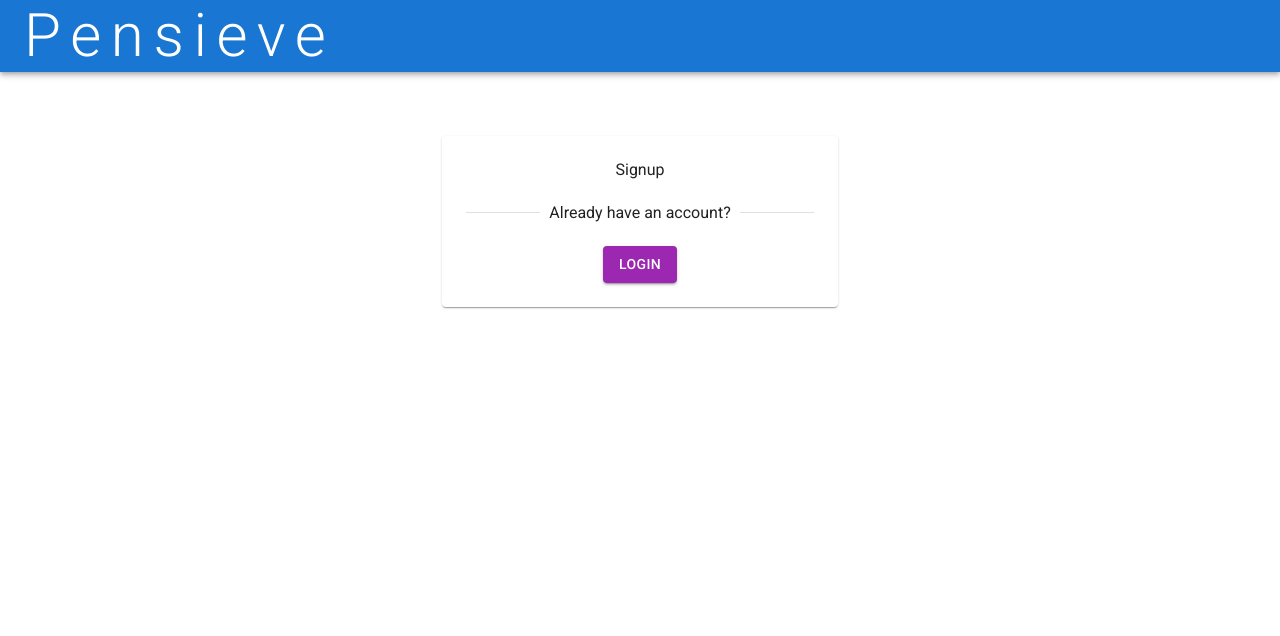
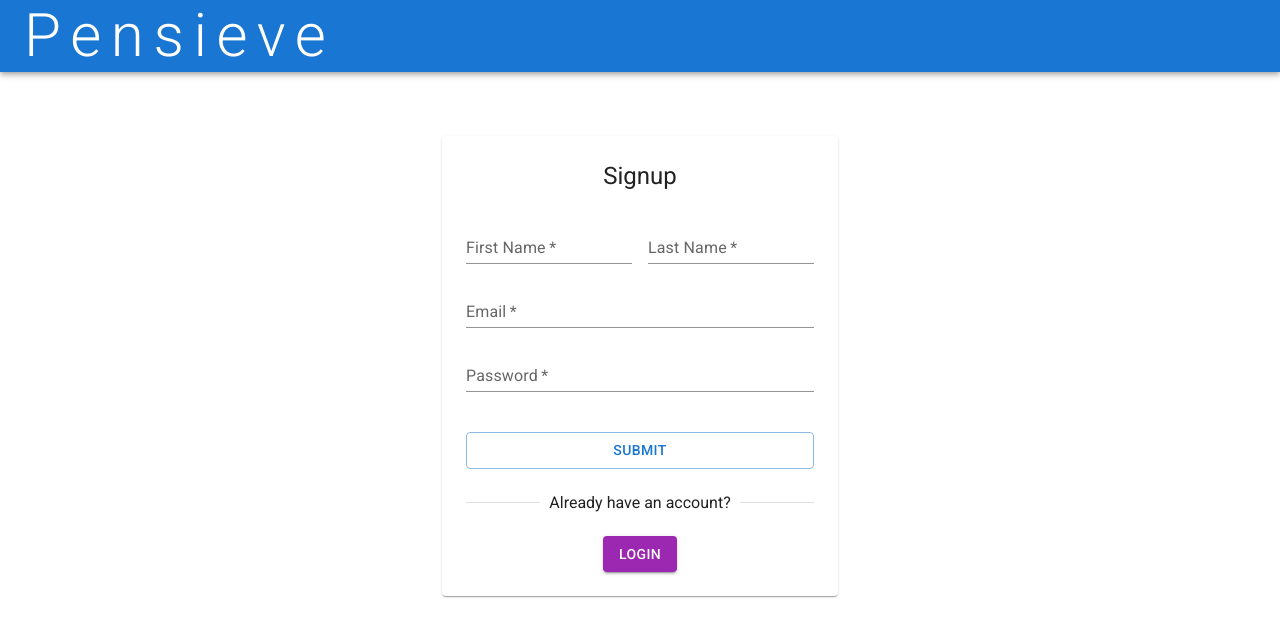
Before and after one commit to marloBarksdale/Pensieve-Client, a React (Create React App) app: page / in a window 1280 px wide. Both pictures are taken after typing "name@example.com", "Sample123" into the empty fields and a click on the button "CREATE NEW ACCOUNT". Shown: the top 636 px of the page. Built offline with nearby package versions, Linux system fonts and the light colour scheme.

Commit message:
added signupMutation hook to apiSlice

```diff
--- a/src/api/index.js
+++ b/src/api/index.js
@@ -34,6 +34,13 @@ export const apiSlice = createApi({
         method: 'POST',
       }),
     }),
+    signup: builder.mutation({
+      query: (signupData) => ({
+        url: '/user/signup',
+        method: 'POST',
+        body: signupData,
+      }),
+    }),
   }),
 });
 
@@ -42,4 +49,5 @@ export const {
   useLoginMutation,
   useLogoutMutation,
   useGetPostQuery,
+  useSignupMutation,
 } = apiSlice;
--- a/src/components/Auth/Signup.js
+++ b/src/components/Auth/Signup.js
@@ -1,7 +1,126 @@
-import React from 'react';
+import {
+  Button,
+  CircularProgress,
+  Grid,
+  TextField,
+  Typography,
+} from '@mui/material';
+import React, { useRef } from 'react';
+import { useDispatch } from 'react-redux';
+import { useNavigate } from 'react-router-dom';
+import { useLoginMutation, useSignupMutation } from '../../api';
+import { setUser } from '../../features/users/userSlice';
 
 const Signup = () => {
-  return <div>Signup</div>;
+  const firstNameRef = useRef();
+  const lastNameRef = useRef();
+  const passwordRef = useRef();
+  const emailRef = useRef();
+
+  const dispatch = useDispatch();
+  const navigate = useNavigate();
+  const [signup, { isLoading }] = useSignupMutation();
+
+  const handleSubmit = async (e) => {
+    e.preventDefault();
+    const email = emailRef.current.value;
+    const password = passwordRef.current.value;
+    const first_name = firstNameRef.current.value;
+    const last_name = lastNameRef.current.value;
+
+    try {
+      const payload = await signup({
+        email,
+        password,
+        first_name,
+        last_name,
+      }).unwrap();
+
+      if (payload.user) {
+        navigate('/');
+      }
+    } catch (error) {
+      console.log(error);
+    }
+  };
+
+  return (
+    <>
+      <Typography variant='h5' textAlign={'center'}>
+        Signup
+      </Typography>
+      <form onSubmit={handleSubmit}>
+        <Grid container spacing={2}>
+          <Grid item xs={12} sm={6}>
+            <TextField
+              name='first_name'
+              variant='standard'
+              label='First Name'
+              fullWidth
+              required
+              inputRef={firstNameRef}
+            />
+          </Grid>{' '}
+          <Grid item xs={12} sm={6}>
+            <TextField
+              name='last_name'
+              variant='standard'
+              label='Last Name'
+              fullWidth
+              required
+              inputRef={lastNameRef}
+            />
+          </Grid>{' '}
+          <Grid item xs={12}>
+            <TextField
+              name='email'
+              variant='standard'
+              label='Email'
+              fullWidth
+              required
+              inputRef={emailRef}
+            />
+          </Grid>
+          <Grid item xs={12}>
+            <TextField
+              name='password'
+              type='password'
+              label='Password'
+              fullWidth
+              variant='standard'
+              required
+              inputRef={passwordRef}
+            />
+          </Grid>
+          <Grid
+            item
+            xs={12}
+            display='flex'
+            justifyContent={'center'}
+            flexDirection='column'
+            alignItems={'center'}
+            gap={2}
+          >
+            {isLoading ? (
+              <>
+                <CircularProgress />
+                <Typography variant='subtitle1'>Signing in....</Typography>
+              </>
+            ) : (
+              <Button
+                type='submit'
+                fullWidth
+                sx={{ marginTop: 3 }}
+                variant='outlined'
+              >
+                Submit
+              </Button>
+            )}
+          </Grid>
+        </Grid>
+      </form>
+    </>
+  );
 };
 
 export default Signup;
```
